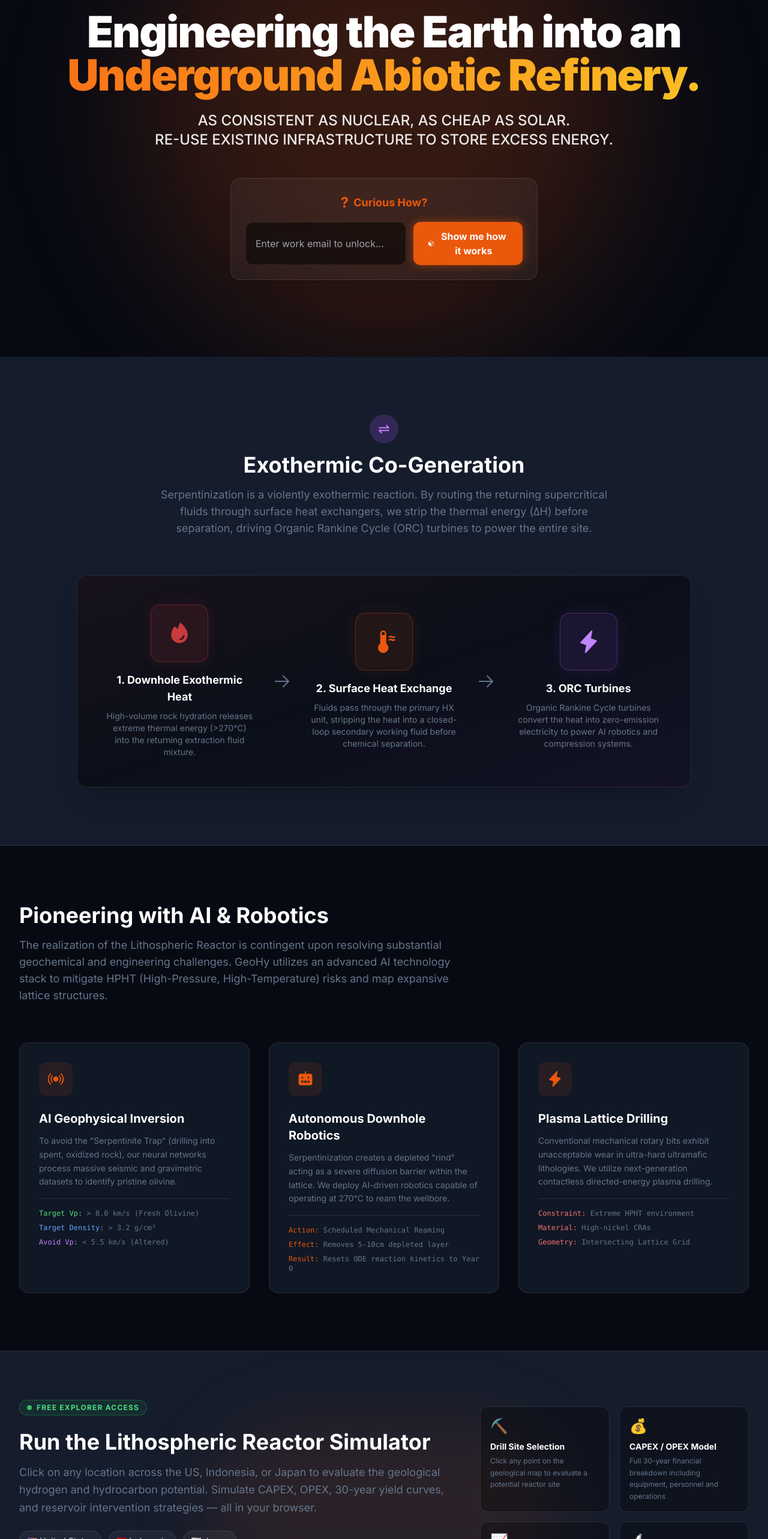
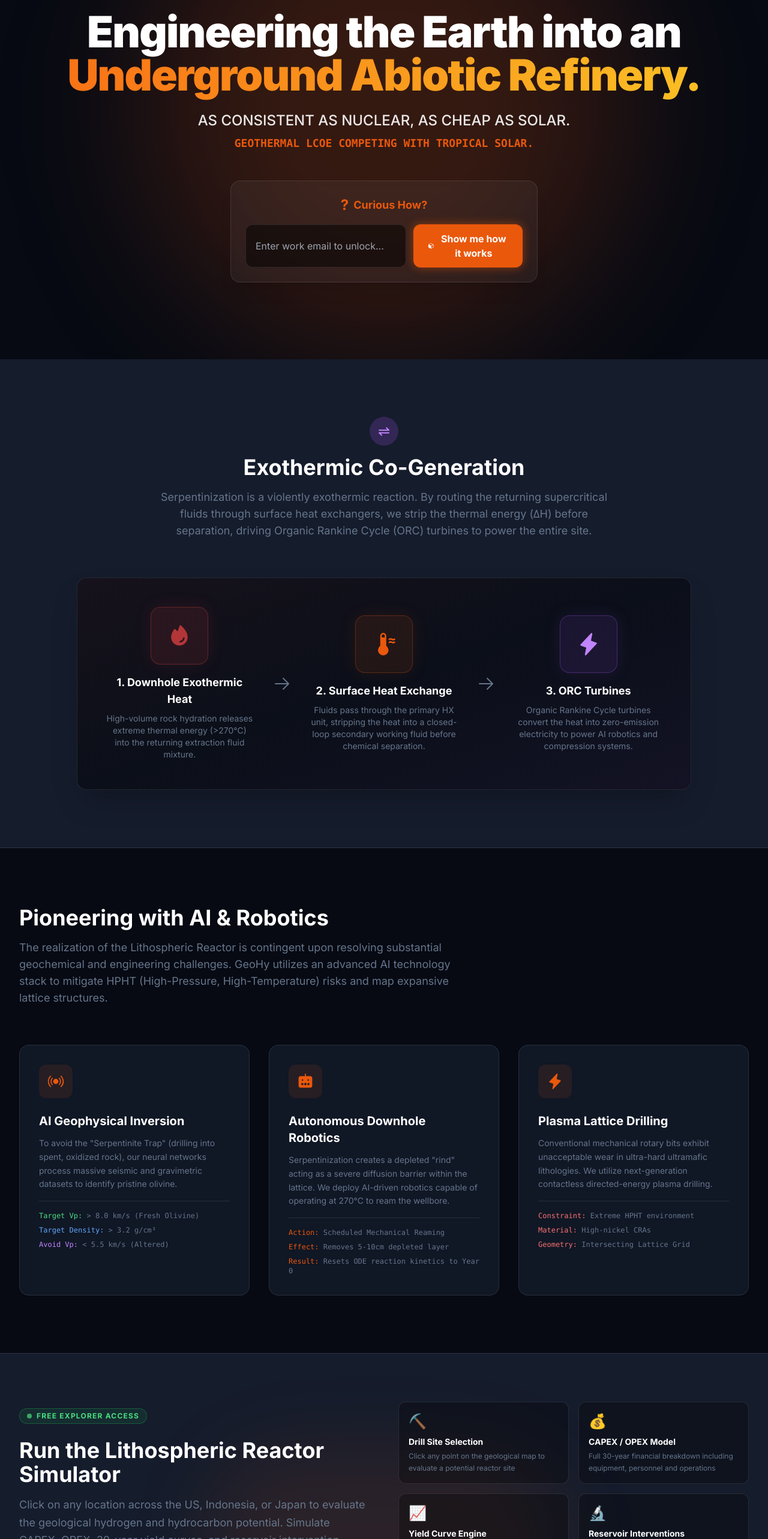
Before and after one commit to skhy-ai/geoHY-website, a React (Vite) app: page / in a window 1280 px wide. Shown: the part 234-2800 px from the top of the page at 60% size. Built offline with nearby package versions, Linux system fonts and the light colour scheme; the HTML template or start-up script is replaced by a standard one.

Commit message:
feat: implement landing page with gated 3D reactor visualization and email capture

```diff
--- a/src/pages/Index.tsx
+++ b/src/pages/Index.tsx
@@ -100,7 +100,7 @@ const Index = () => {
           </h1>
           <p className="mt-6 max-w-3xl mx-auto text-xl md:text-2xl text-white/90 font-medium mb-12 leading-relaxed">
             AS CONSISTENT AS NUCLEAR, AS CHEAP AS SOLAR.<br className="hidden md:block"/>
-            RE-USE EXISTING INFRASTRUCTURE TO STORE EXCESS ENERGY.
+            <span className="text-geo-orange font-bold font-mono text-lg mt-2 block">GEOTHERMAL LCOE COMPETING WITH TROPICAL SOLAR.</span>
           </p>
 
           <div className="flex flex-col items-center gap-6">
@@ -379,12 +379,13 @@ const Index = () => {
             </div>
 
             {/* Right: Feature Grid */}
-            <div className="flex-1 grid grid-cols-2 gap-4 w-full max-w-md">
+            <div className="flex-1 grid grid-cols-1 sm:grid-cols-2 gap-4 w-full">
               {[
                 { icon: "⛏️", title: "Drill Site Selection", desc: "Click any point on the geological map to evaluate a potential reactor site" },
                 { icon: "💰", title: "CAPEX / OPEX Model", desc: "Full 30-year financial breakdown including equipment, personnel and operations" },
                 { icon: "📈", title: "Yield Curve Engine", desc: "Year-by-year H₂ production curve with depletion physics and intervention simulation" },
                 { icon: "🔬", title: "Reservoir Interventions", desc: "Simulate bore reaming and new lateral drilling to reset depletion kinetics" },
+                { icon: "💎", title: "Economic Efficiency", desc: "Simulated H₂(75%) / CH₄(25%) production at ~$3.7/kg with geothermal LCOE utility." },
               ].map(({ icon, title, desc }) => (
                 <div key={title} className="bg-black/30 border border-white/10 hover:border-geo-orange/30 rounded-xl p-4 transition-colors">
                   <div className="text-2xl mb-2">{icon}</div>
@@ -427,7 +428,7 @@ const Index = () => {
                   </div>
                   <div>
                     <h4 className="text-white font-bold text-lg">Hy10 Baseload Gas</h4>
-                    <p className="text-sm text-muted-foreground mt-1">A synthetic blend of 10% Hydrogen and 90% Methane. Safely transportable via existing midstream pipelines, burning cleaner in standard gas turbines.</p>
+                    <p className="text-sm text-muted-foreground mt-1">A synthetic blend of 75% Hydrogen and 25% Methane. Safely transportable via existing midstream pipelines, burning cleaner in standard gas turbines.</p>
                   </div>
                 </div>
                 <div className="flex gap-4">
```
